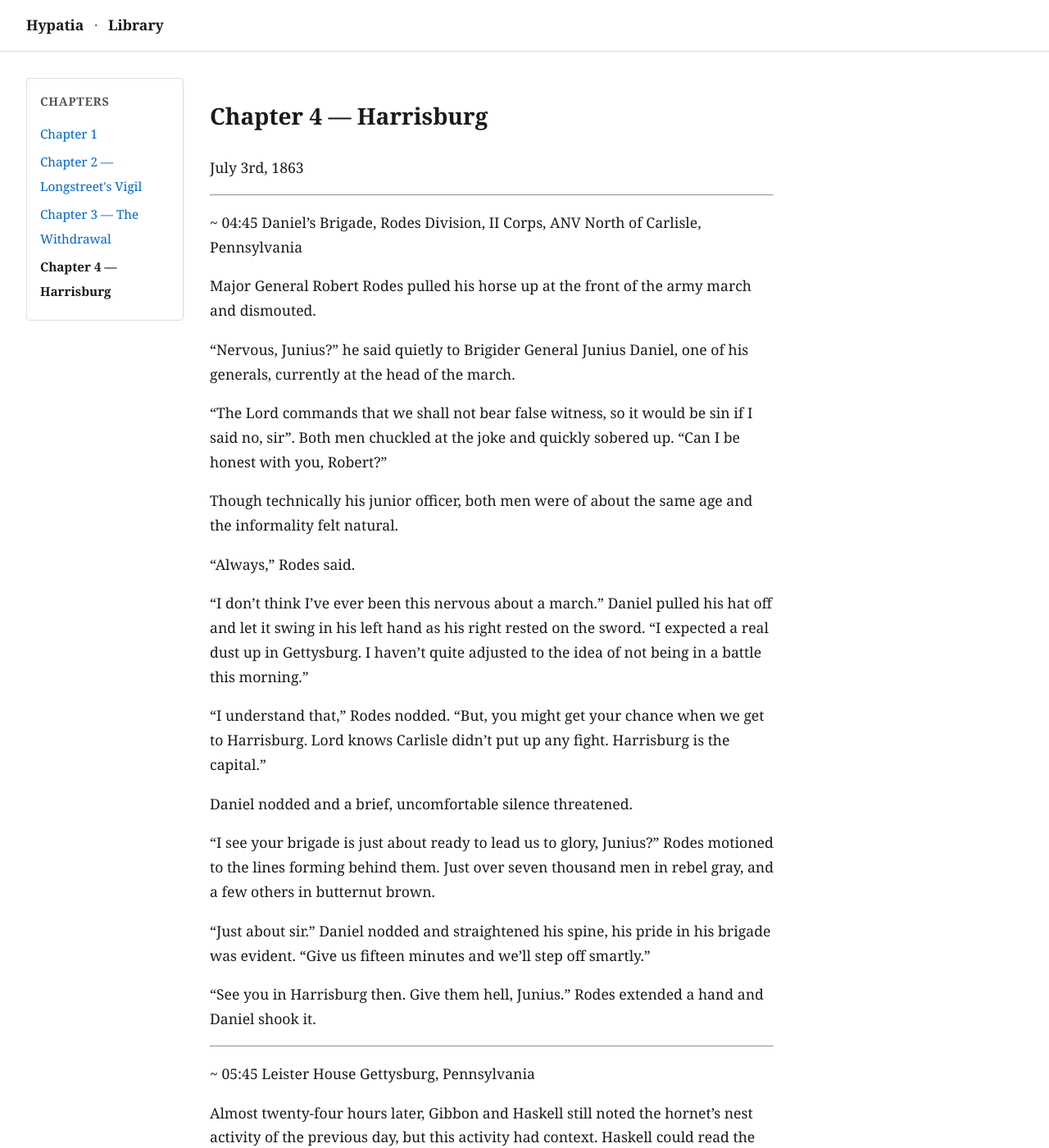
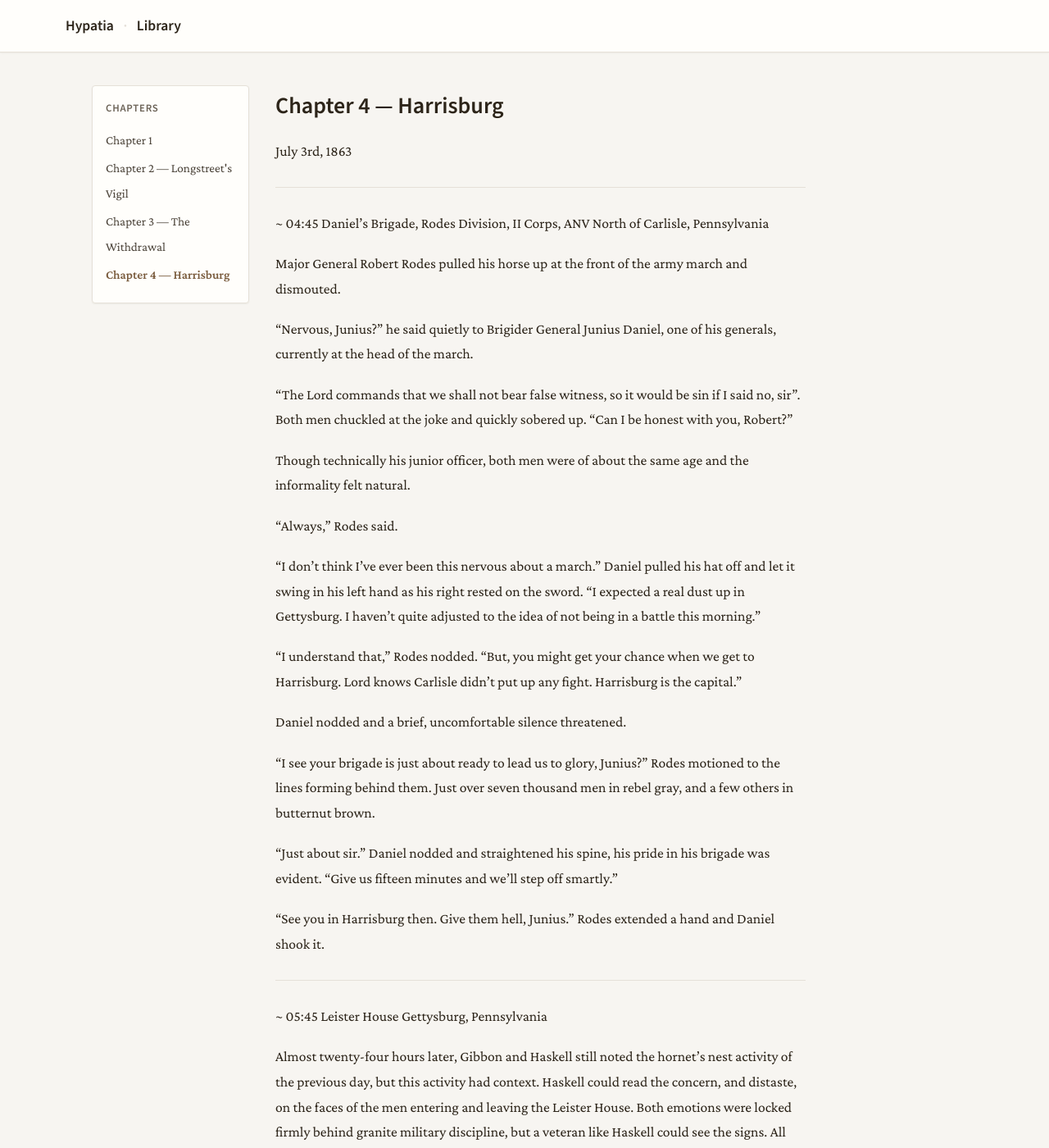
Before and after one commit to Lochnivar/hypatia, a Jekyll site: the page built from ashverse/the-match/ch04.md, in a window 1280 px wide and 1400 px high. Shown: the whole window at 82% size. Built offline with Jekyll 4.4.1, drawn with Linux system fonts in a browser that asks for light colours.

Commit message:
New Look and updated the stories.

```diff
--- a/_layouts/default.html
+++ b/_layouts/default.html
@@ -4,6 +4,9 @@
   <meta charset="utf-8">
   <meta name="viewport" content="width=device-width, initial-scale=1">
   <title>{% if page.title %}{{ page.title }} | {% endif %}{{ site.title }}</title>
+  <link rel="preconnect" href="https://fonts.googleapis.com">
+  <link rel="preconnect" href="https://fonts.gstatic.com" crossorigin>
+  <link href="https://fonts.googleapis.com/css2?family=Crimson+Pro:ital,wght@0,400;0,600;1,400&family=Source+Sans+3:wght@500;600&display=swap" rel="stylesheet">
   <link rel="stylesheet" href="{{ '/assets/css/main.css' | relative_url }}">
 </head>
 <body>
--- a/assets/css/main.css
+++ b/assets/css/main.css
@@ -1,16 +1,20 @@
-/* Hypatia - Readable typography */
+/* Hypatia — Attractive, readable. No interactivity. */
 
 :root {
-  --font-body: "Georgia", "Times New Roman", serif;
-  --font-heading: "Georgia", "Times New Roman", serif;
-  --font-mono: "Consolas", "Monaco", monospace;
-  --max-width: 70ch;
-  --line-height: 1.7;
-  --color-text: #1a1a1a;
-  --color-muted: #555;
-  --color-link: #0066cc;
-  --color-border: #ddd;
+  --font-body: "Crimson Pro", Georgia, serif;
+  --font-heading: "Source Sans 3", system-ui, sans-serif;
+  --max-width: 65ch;
+  --line-height: 1.75;
+  --color-bg: #f7f5f1;
+  --color-paper: #fffefb;
+  --color-text: #2c2419;
+  --color-text-soft: #4a4238;
+  --color-muted: #6b6256;
+  --color-accent: #7a5c3e;
+  --color-border: #e5e0d8;
   --sidebar-width: 12rem;
+  --radius: 4px;
+  --shadow: 0 1px 2px rgba(44, 36, 25, 0.05);
 }
 
 * {
@@ -22,29 +26,49 @@ body {
   font-size: 1.1rem;
   line-height: var(--line-height);
   color: var(--color-text);
+  background: var(--color-bg);
   margin: 0;
   padding: 0;
 }
 
 /* Site header */
 .site-header {
+  background: var(--color-paper);
   border-bottom: 1px solid var(--color-border);
   padding: 1rem 2rem;
+  box-shadow: var(--shadow);
+}
+
+.site-nav {
+  max-width: 70rem;
+  margin: 0 auto;
+  font-family: var(--font-heading);
+  font-weight: 500;
 }
 
 .site-nav a {
   color: var(--color-text);
   text-decoration: none;
-  font-weight: 600;
-}
-
-.site-nav a:hover {
-  color: var(--color-link);
 }
 
 .nav-sep {
   margin: 0 0.5rem;
-  color: var(--color-muted);
+  color: var(--color-border);
+}
+
+/* Main content */
+.site-main {
+  max-width: 70rem;
+  margin: 0 auto;
+  padding: 2.5rem 2rem;
+}
+
+.page-header h1 {
+  font-family: var(--font-heading);
+  font-size: 1.75rem;
+  font-weight: 600;
+  margin: 0 0 1rem 0;
+  color: var(--color-text);
 }
 
 .page-header .subtitle,
@@ -55,64 +79,161 @@ body {
   font-weight: normal;
 }
 
-/* Main content */
-.site-main {
-  max-width: 90rem;
-  margin: 0 auto;
-  padding: 2rem;
-}
-
-/* Page content - readable width */
+/* Prose */
 .page-content,
 .page-body,
 .author-intro {
   max-width: var(--max-width);
 }
 
-.page-header h1 {
-  font-size: 1.75rem;
+.page-content p,
+.page-body p,
+.author-intro p {
+  margin: 0 0 1.15rem 0;
+}
+
+.page-content p:last-child,
+.page-body p:last-child {
+  margin-bottom: 0;
+}
+
+.page-content h1,
+.page-body h1,
+.author-intro h1 {
+  font-family: var(--font-heading);
+  font-size: 1.35rem;
+  font-weight: 600;
+  margin: 1.75rem 0 0.5rem 0;
+  color: var(--color-text);
+}
+
+.page-content h2,
+.page-body h2,
+.author-intro h2 {
+  font-family: var(--font-heading);
+  font-size: 1.15rem;
+  font-weight: 600;
+  margin: 1.5rem 0 0.5rem 0;
+  color: var(--color-text);
+}
+
+.page-content h3,
+.page-body h3,
+.author-intro h3 {
+  font-size: 1.05rem;
+  font-weight: 600;
+  margin: 1.25rem 0 0.5rem 0;
+  color: var(--color-text-soft);
+}
+
+.page-content ul,
+.page-body ul,
+.author-intro ul,
+.page-content ol,
+.page-body ol,
+.author-intro ol {
+  margin: 0 0 1.15rem 0;
+  padding-left: 1.5rem;
+}
+
+.page-content li,
+.page-body li,
+.author-intro li {
+  margin: 0.25rem 0;
+}
+
+.page-content blockquote,
+.page-body blockquote,
+.author-intro blockquote {
+  margin: 1.25rem 0;
+  padding: 0.5rem 1rem;
+  border-left: 4px solid var(--color-accent);
+  background: rgba(122, 92, 62, 0.06);
+  color: var(--color-text-soft);
+  font-style: italic;
+}
+
+.page-content hr,
+.page-body hr,
+.author-intro hr {
+  border: none;
+  border-top: 1px solid var(--color-border);
+  margin: 1.75rem 0;
+}
+
+.page-content a,
+.page-body a,
+.author-intro a {
+  color: var(--color-accent);
+  text-decoration: none;
+}
+
+/* Index page */
+.index-page .author-intro {
+  font-size: 1.1rem;
+  color: var(--color-text-soft);
   margin-bottom: 1.5rem;
 }
 
-/* Book list, world list */
+/* World, book, chapter lists */
+.world-list,
 .book-list,
-.world-list,
 .chapter-list {
   margin-top: 2rem;
+  padding-top: 1.75rem;
+  border-top: 1px solid var(--color-border);
 }
 
+.world-list h2,
 .book-list h2,
-.world-list h2,
 .chapter-list h2 {
-  font-size: 1.1rem;
+  font-family: var(--font-heading);
+  font-size: 0.8rem;
+  font-weight: 600;
+  text-transform: uppercase;
+  letter-spacing: 0.06em;
   color: var(--color-muted);
-  margin-bottom: 0.5rem;
+  margin: 0 0 0.75rem 0;
 }
 
+.world-list ul,
 .book-list ul,
-.world-list ul,
 .chapter-list ul {
   list-style: none;
   padding: 0;
+  margin: 0;
+  display: flex;
+  flex-direction: column;
+  gap: 0.4rem;
 }
 
+.world-list li,
 .book-list li,
-.world-list li,
 .chapter-list li {
-  margin: 0.25rem 0;
+  margin: 0;
 }
 
+.world-list a,
 .book-list a,
-.world-list a,
 .chapter-list a {
-  color: var(--color-link);
+  display: block;
+  padding: 0.6rem 1rem;
+  color: var(--color-text);
   text-decoration: none;
+  background: var(--color-paper);
+  border: 1px solid var(--color-border);
+  border-radius: var(--radius);
+  box-shadow: var(--shadow);
 }
 
-.book-list a:hover,
-.world-list a:hover,
-.chapter-list a:hover {
-  text-decoration: underline;
+.world-list > p {
+  margin: 0 0 0.75rem 0;
+  font-size: 1rem;
+}
+
+.world-list > p a {
+  color: var(--color-accent);
+  text-decoration: none;
 }
 
 /* Chapter page with sidebar */
@@ -131,16 +252,20 @@ body {
 
 .chapter-toc {
   padding: 1rem;
+  background: var(--color-paper);
   border: 1px solid var(--color-border);
-  border-radius: 4px;
+  border-radius: var(--radius);
+  box-shadow: var(--shadow);
 }
 
 .chapter-toc h2 {
-  font-size: 0.9rem;
+  font-family: var(--font-heading);
+  font-size: 0.8rem;
+  font-weight: 600;
+  text-transform: uppercase;
+  letter-spacing: 0.06em;
   color: var(--color-muted);
   margin: 0 0 0.75rem 0;
-  text-transform: uppercase;
-  letter-spacing: 0.05em;
 }
 
 .chapter-toc ul {
@@ -150,18 +275,18 @@ body {
 }
 
 .chapter-toc li {
-  margin: 0.25rem 0;
+  margin: 0.2rem 0;
 }
 
 .chapter-toc a {
-  color: var(--color-link);
+  color: var(--color-text-soft);
   text-decoration: none;
   font-size: 0.95rem;
 }
 
 .chapter-toc li.current a {
   font-weight: 600;
-  color: var(--color-text);
+  color: var(--color-accent);
 }
 
 .chapter-content {
@@ -173,18 +298,19 @@ body {
   max-width: var(--max-width);
 }
 
-/* Footnotes (Librarian voice - meta-commentary) */
+/* Footnotes */
 .footnotes {
   margin-top: 2rem;
-  padding-top: 1rem;
+  padding-top: 1.25rem;
   border-top: 1px solid var(--color-border);
-  font-size: 0.9rem;
+  font-size: 0.95rem;
   font-style: italic;
   color: var(--color-muted);
 }
 
 .footnotes ol {
   padding-left: 1.5rem;
+  margin: 0;
 }
 
 .footnotes li {
@@ -194,16 +320,22 @@ body {
 .footnotes .reversefootnote {
   font-style: normal;
   text-decoration: none;
+  color: var(--color-accent);
 }
 
 sup {
   font-size: 0.75em;
 }
 
-/* Mobile: sidebar collapses */
+/* Mobile */
 @media (max-width: 768px) {
+  .site-main {
+    padding: 1.5rem 1.25rem;
+  }
+
   .chapter-page {
     flex-direction: column;
+    gap: 1.5rem;
   }
 
   .chapter-sidebar {
@@ -220,6 +352,7 @@ sup {
 
   .chapter-toc h2 {
     margin-right: 0.5rem;
+    margin-bottom: 0;
   }
 
   .chapter-toc ul {
@@ -235,9 +368,15 @@ sup {
 
 /* Site footer */
 .site-footer {
+  background: var(--color-paper);
   border-top: 1px solid var(--color-border);
-  padding: 1rem 2rem;
-  margin-top: 3rem;
+  padding: 1.25rem 2rem;
+  margin-top: 2.5rem;
   font-size: 0.9rem;
   color: var(--color-muted);
 }
+
+.site-footer p {
+  max-width: 70rem;
+  margin: 0 auto;
+}
```
Also changed, not shown: terra-nova/first-chronicle/ch01.md (deleted, +0 -13 lines), terra-nova/first-chronicle/ch02.md (deleted, +0 -9 lines), terra-nova/first-chronicle/index.md (deleted, +0 -9 lines), terra-nova/index.md (deleted, +0 -8 lines).
